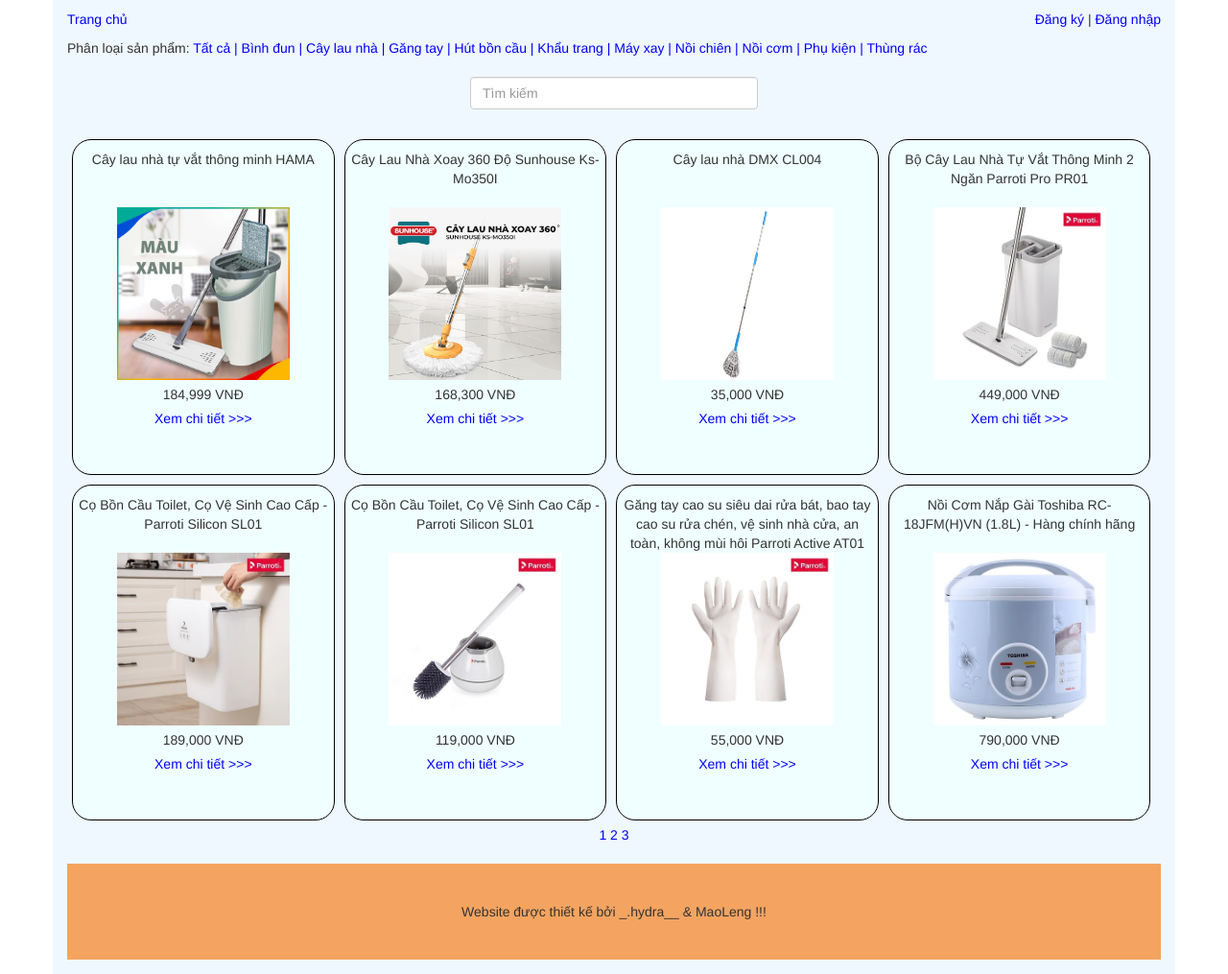
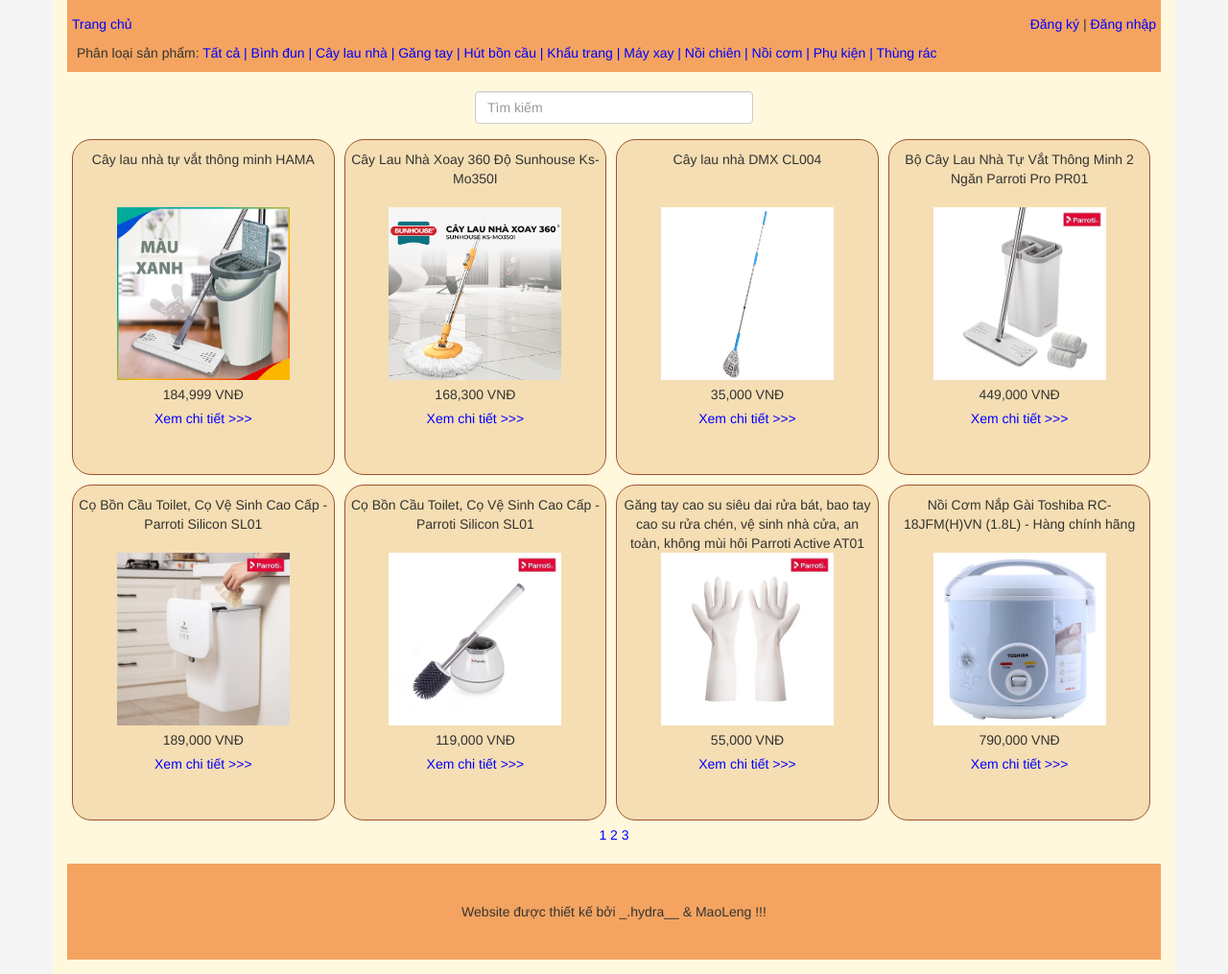
Before and after one commit to hydra029/J2School, a PHP site: page / in a window 1280 px wide. Shown: the whole page at 96% size. Run offline with PHP 8.4, Linux system fonts and the light colour scheme; data comes from the database, SQL or seed files in the repository.

Commit message:
update index

```diff
--- a/card.css
+++ b/card.css
@@ -3,11 +3,11 @@
 	height: 350px;
 	text-align: center;
 	float: left;
-	border: 1px solid black;
+	border: 1px solid Sienna;
 	border-radius: 20px;
 	padding: 5px;
 	margin: 5px;
-	background: Azure;
+	background: Wheat;
 }
 .card_name {
 	margin-top: 5px;
--- a/index.php
+++ b/index.php
@@ -38,7 +38,7 @@ if (isset($_SESSION['customer_id'])) {
 		}
 		#div_tong {
 			padding-bottom: 15px;
-			background: aliceblue;
+			background: Cornsilk;
 			min-height: 740px;
 			max-height: 6000px;
 			position: relative;
@@ -119,9 +119,10 @@ if (isset($_SESSION['customer_id'])) {
 	</style>
 	<link rel="stylesheet" href="card.css">
 </head>
-<body>
+<body style="background: WhiteSmoke">
 	<div id="div_tong" class="container">
 		<div id="div_tren">
+			<div style="background: sandybrown; padding: 5px;">
 				<?php
 				require 'connect.php';
 				$sql = "SET GLOBAL sql_mode=(SELECT REPLACE(@@sql_mode,'ONLY_FULL_GROUP_BY',''))";
@@ -157,7 +158,7 @@ if (isset($_SESSION['customer_id'])) {
 				$bo_qua = $so_san_pham_1_trang*($trang-1);
 				require 'menu.php';
 				?>
-			<div class="left" style="padding: 20px 0px;">
+				<div class="left" style="padding: 20px 5px 5px;">
 					Phân loại sản phẩm:
 					<span>
 						<a href="index.php">Tất cả</a>
@@ -174,6 +175,7 @@ if (isset($_SESSION['customer_id'])) {
 						<?php
 					}
 					?>
+				</div>
 			</div>
 			<?php
 			if ($type_id == "") {
@@ -194,7 +196,7 @@ if (isset($_SESSION['customer_id'])) {
 			}
 			$result = mysqli_query($connect, $sql);
 			?>
-			<form style="width: 300px; margin: auto; ">
+			<form style="width: 300px; margin: auto; padding: 20px 5px;">
 				<input  class="form-control" type="search" name="tim_kiem" value="" placeholder="Tìm kiếm">
 			</form>
 		</div>
--- a/menu.css
+++ b/menu.css
@@ -69,7 +69,7 @@ ul li {
 }
 #div_duoi {
 	height: 100px;
-	background: sandybrown;
+	background: Moccasin;
 	text-align: center;
 	bottom: 0px;
 	position: relative;
```
Lines whose indentation alone changed are shown as unchanged.
